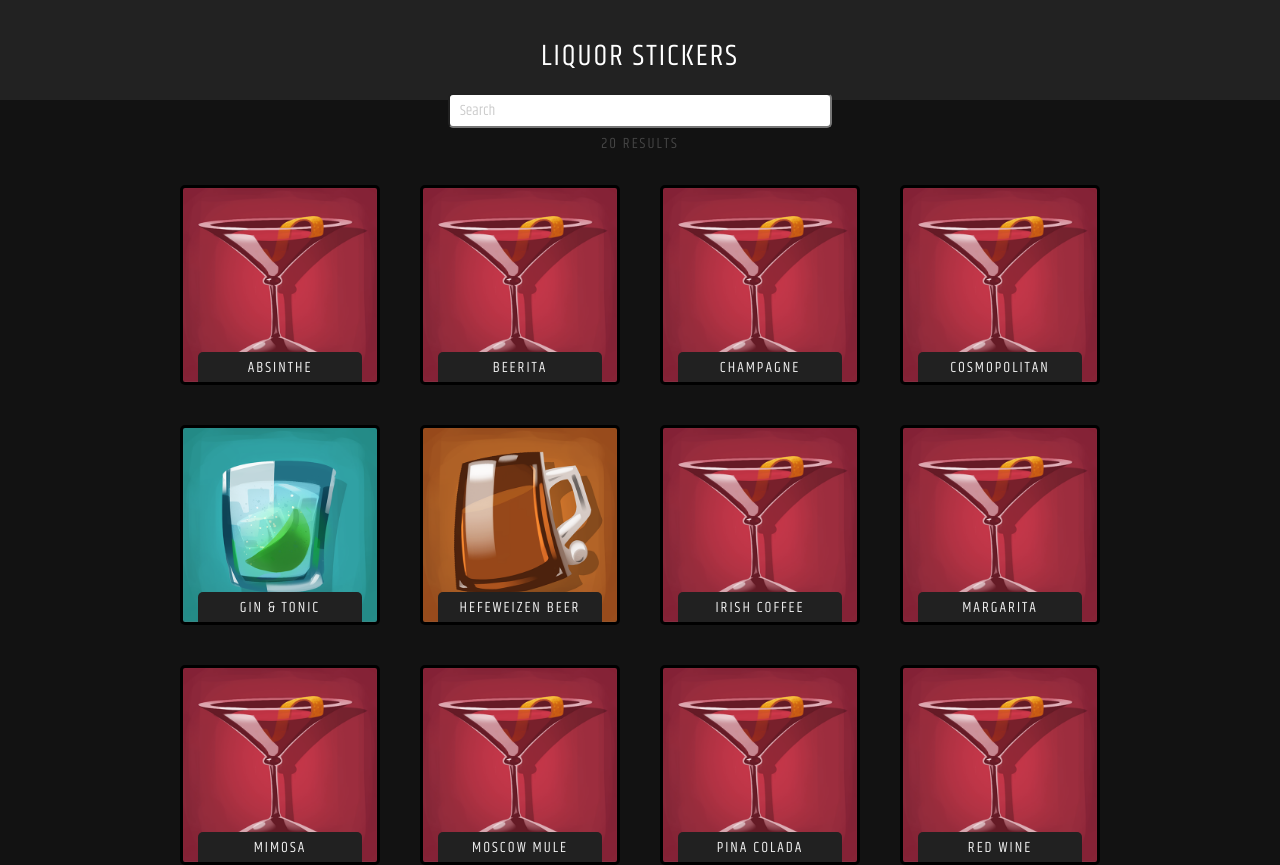
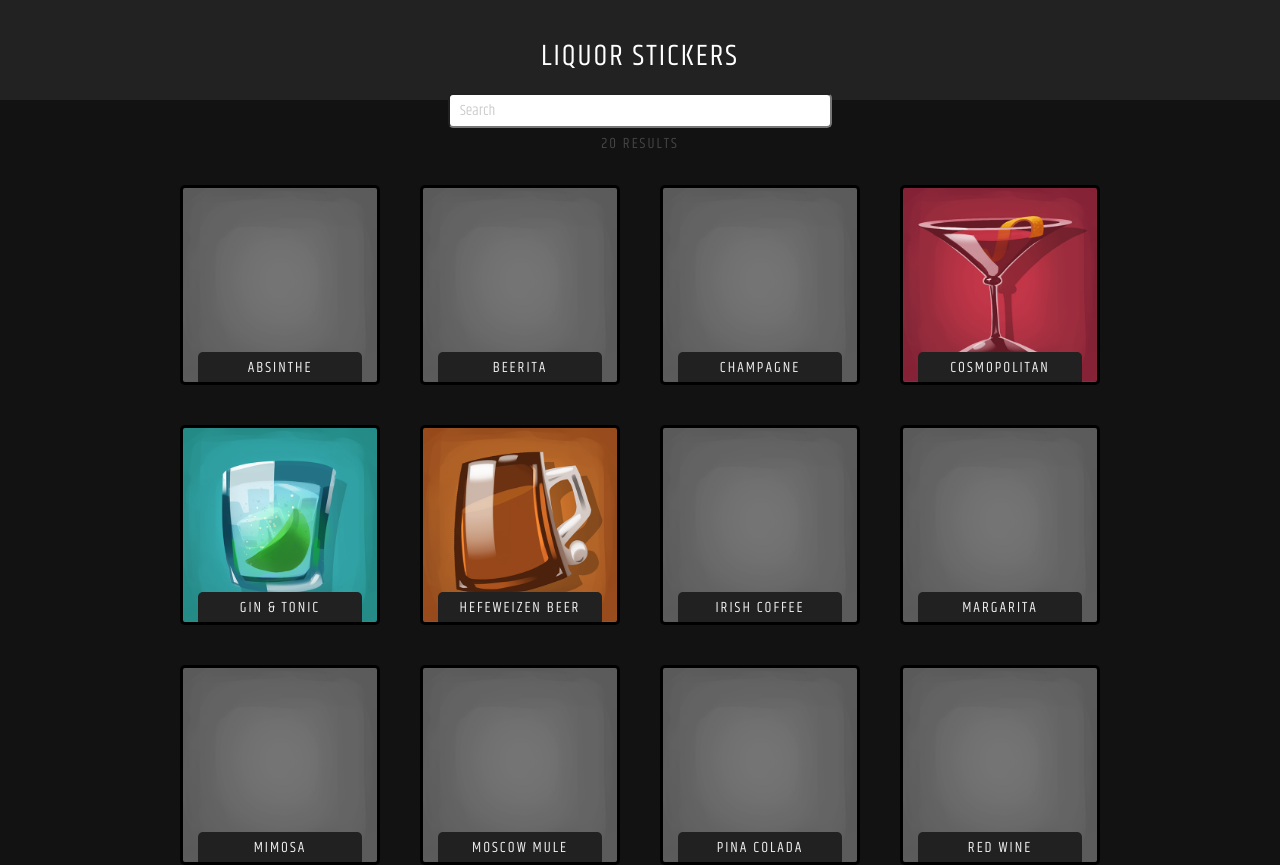
Before and after one commit to eleighbachman/liquorsticker, a React (Create React App) app: page / in a window 1280 px wide. Shown: the top 865 px of the page. Built offline with nearby package versions, Linux system fonts and the light colour scheme.

Commit message:
add empty img

```diff
--- a/public/index.html
+++ b/public/index.html
@@ -9,7 +9,7 @@
       homescreen on Android. See https://developers.google.com/web/fundamentals/engage-and-retain/web-app-manifest/
     -->
     <!-- Latest compiled and minified CSS -->
-    <link href="https://fonts.googleapis.com/css?family=Khand" rel="stylesheet">
+    <link href="https://fonts.googleapis.com/css?family=Khand|Raleway" rel="stylesheet">
     <link rel="stylesheet" href="https://maxcdn.bootstrapcdn.com/bootstrap/3.3.7/css/bootstrap.min.css" integrity="sha384-BVYiiSIFeK1dGmJRAkycuHAHRg32OmUcww7on3RYdg4Va+PmSTsz/K68vbdEjh4u" crossorigin="anonymous">
 
     <!-- Optional theme -->
--- a/src/App.css
+++ b/src/App.css
@@ -80,6 +80,36 @@
   background-color: #222;
   height: 150px;
   padding-top: 40px;
-  font-size: 1.2em;
+  font-size: 0.9em;
+  font-family: 'Raleway', sans-serif;
+}
 
+.modalStyles {
+  padding: 15px;
+  border: 2px solid #ccc;
+  margin: auto;
+  justify-content: center;
+  color: #444;
 }
+
+.drinkNameHeader {
+  display: inline-block;
+}
+
+.drinkContent {
+  justify-content: center;
+  display: flex;
+  font-family: 'Raleway', sans-serif;
+  text-transform: lowercase;
+  letter-spacing: 1px;
+}
+
+.modalImg {
+  width: 240px;
+  margin: auto;
+  display: inline-block;
+}
+
+.col-sm-4 {
+  margin: auto;
+}
--- a/src/components/Sticker.js
+++ b/src/components/Sticker.js
@@ -32,9 +32,19 @@ class Sticker extends React.Component {
           <span className="drinkName">{this.props.name}</span>
         </div>
       <Modal open={open} onClose={this.onCloseModal} center>
-        <h1>{this.props.name}</h1>
-        <p>{this.state.info}</p>
-        <img src={require(`../img/${this.state.img}`)} />
+        <div className="modalStyles">
+          <h1 className="drinkNameHeader">{this.props.name}</h1>
+          <div className="row drinkContent">
+            <div className="col-sm-4">
+              <img className="modalImg" src={require(`../img/${this.state.img}`)} />
+            </div>
+            <div className="col-sm-8">
+            <div className="drinkDesc">{this.state.info}</div>
+            </div>
+          </div>
+
+
+        </div>
       </Modal>
       </div>
     )
--- a/src/data/index.js
+++ b/src/data/index.js
@@ -23,12 +23,12 @@ export default [
   {
       name: "Red Wine",
       information: "Cosmopolitan ipsum dolor sit amet, consectetur adipisicing elit",
-      img: "cosmo.png"
+      img: "empty.png"
   },
   {
       name: "Rosé Wine",
       information: "Cosmopolitan ipsum dolor sit amet, consectetur adipisicing elit",
-      img: "cosmo.png"
+      img: "empty.png"
   },
   {
       name: "White Wine",
@@ -53,52 +53,52 @@ export default [
   {
       name: "Irish Coffee",
       information: "Cosmopolitan ipsum dolor sit amet, consectetur adipisicing elit",
-      img: "cosmo.png"
+      img: "empty.png"
   },
   {
       name: "Absinthe",
       information: "Cosmopolitan ipsum dolor sit amet, consectetur adipisicing elit",
-      img: "cosmo.png"
+      img: "empty.png"
   },
   {
       name: "Mimosa",
       information: "Cosmopolitan ipsum dolor sit amet, consectetur adipisicing elit",
-      img: "cosmo.png"
+      img: "empty.png"
   },
   {
       name: "Champagne",
       information: "Cosmopolitan ipsum dolor sit amet, consectetur adipisicing elit",
-      img: "cosmo.png"
+      img: "empty.png"
   },
   {
       name: "Strawberry Daiquiri",
       information: "Cosmopolitan ipsum dolor sit amet, consectetur adipisicing elit",
-      img: "cosmo.png"
+      img: "empty.png"
   },
   {
       name: "Margarita",
       information: "Cosmopolitan ipsum dolor sit amet, consectetur adipisicing elit",
-      img: "cosmo.png"
+      img: "empty.png"
   },
   {
       name: "Pina Colada",
       information: "Cosmopolitan ipsum dolor sit amet, consectetur adipisicing elit",
-      img: "cosmo.png"
+      img: "empty.png"
   },
   {
       name: "Tequila",
       information: "Cosmopolitan ipsum dolor sit amet, consectetur adipisicing elit",
-      img: "cosmo.png"
+      img: "empty.png"
   },
   {
       name: "Moscow Mule",
       information: "Cosmopolitan ipsum dolor sit amet, consectetur adipisicing elit",
-      img: "cosmo.png"
+      img: "empty.png"
   },
   {
       name: "Beerita",
       information: "Cosmopolitan ipsum dolor sit amet, consectetur adipisicing elit",
-      img: "cosmo.png"
+      img: "empty.png"
   },
 
 ]
```
Also changed, not shown: src/img/empty.png (added).
